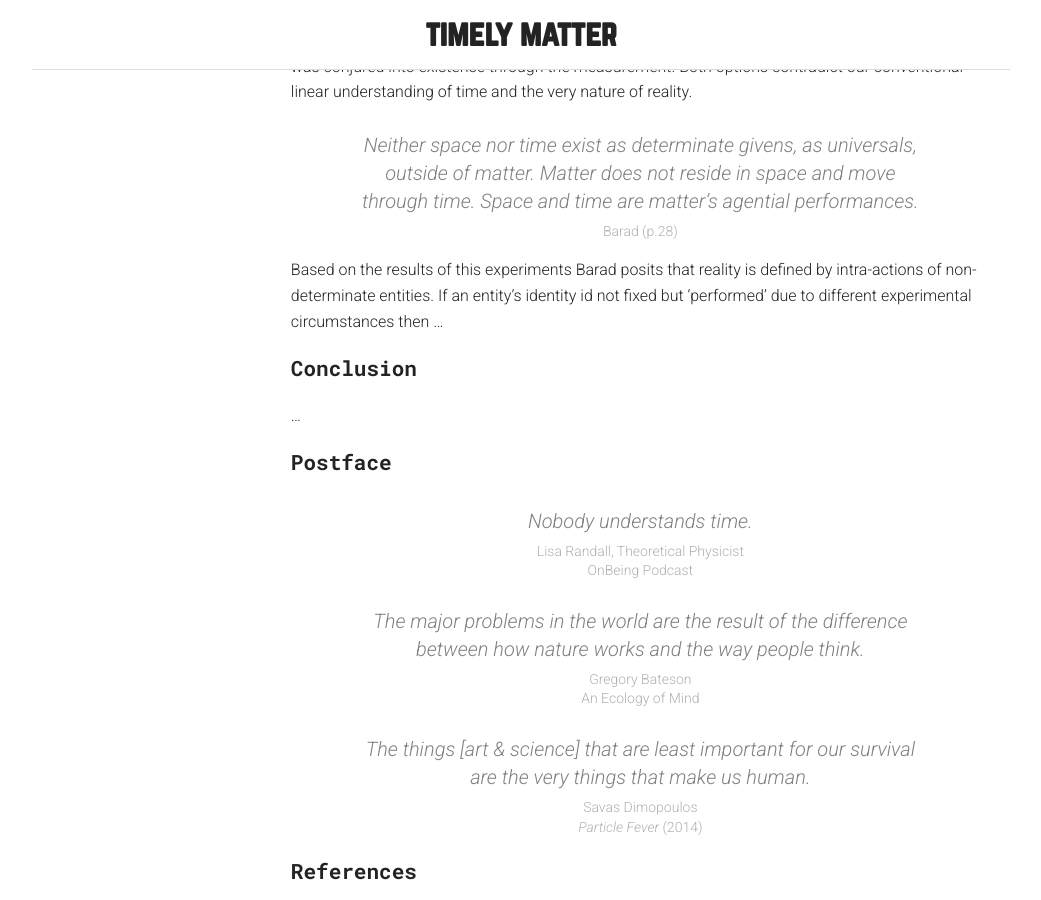
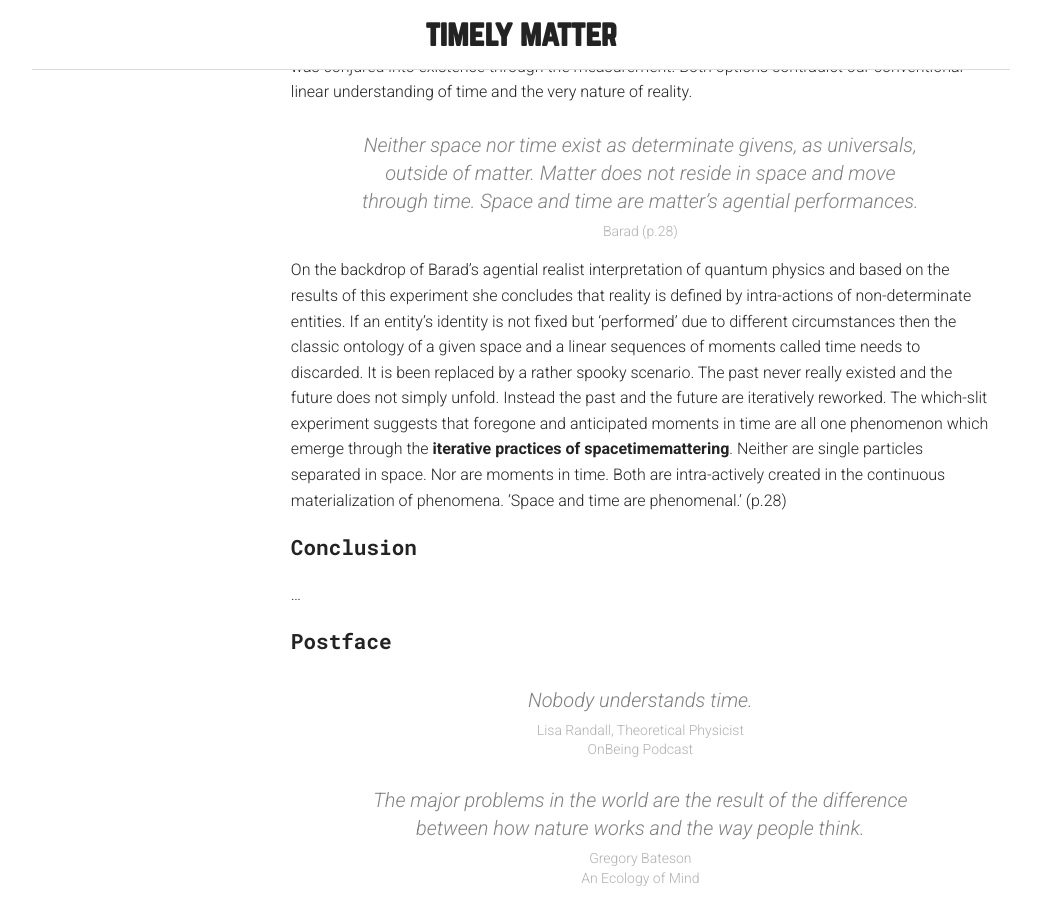
Before and after one commit to davidbeermann/timely-matter, a Jekyll site: the page built from concept/index.md, in a window 1280 px wide and 900 px high, scrolled down 9450 px. Shown: the whole window, without its empty margins (119-1160 px from the left). Built offline with Jekyll 4.4.1, drawn with Linux system fonts in a browser that asks for light colours.

Commit message:
finished section on matter

```diff
--- a/concept/index.md
+++ b/concept/index.md
@@ -162,7 +162,7 @@ In her essay Barad refers to a crucial experiment that supports her suggestions.
 >
 > Barad (p.28)
 
-Based on the results of this experiments Barad posits that reality is defined by intra-actions of non-determinate entities. If an entity's identity id not fixed but 'performed' due to different experimental circumstances then ...
+On the backdrop of Barad's agential realist interpretation of quantum physics and based on the results of this experiment she concludes that reality is defined by intra-actions of non-determinate entities. If an entity's identity is not fixed but 'performed' due to different circumstances then the classic ontology of a given space and a linear sequences of moments called time needs to discarded. It is been replaced by a rather spooky scenario. The past never really existed and the future does not simply unfold. Instead the past and the future are iteratively reworked. The which-slit experiment suggests that foregone and anticipated moments in time are all one phenomenon which emerge through the **iterative practices of spacetimemattering**. Neither are single particles separated in space. Nor are moments in time. Both are intra-actively created in the continuous materialization of phenomena. 'Space and time are phenomenal.' (p.28)
 
 ## Conclusion
 
```
